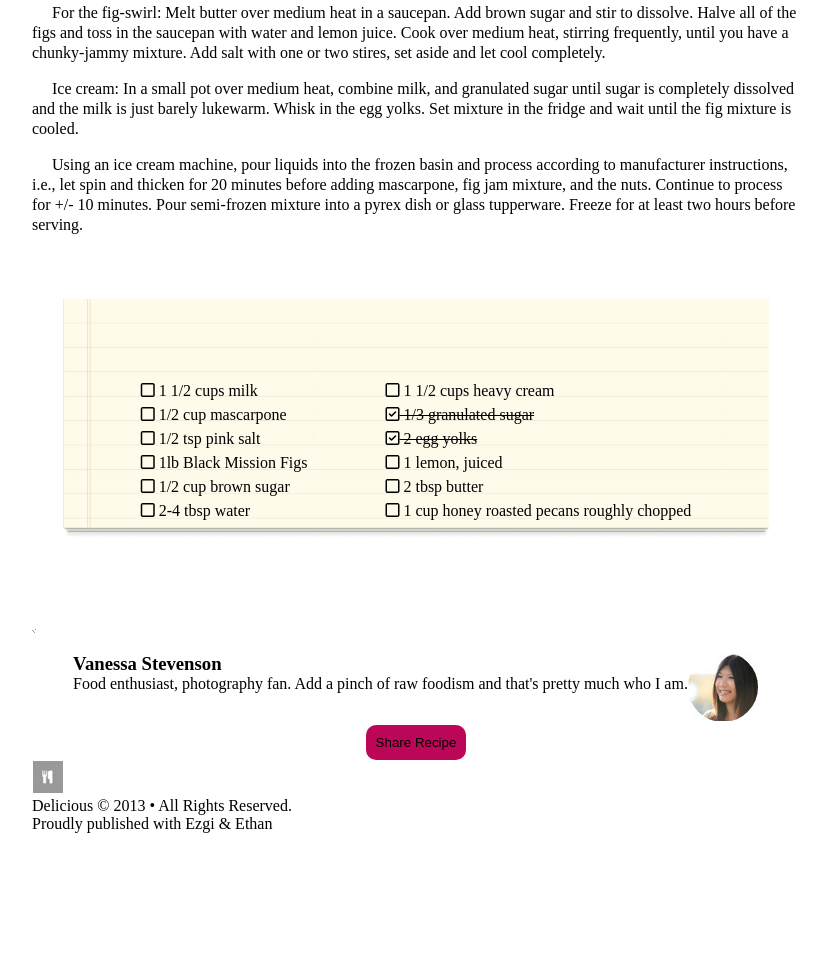
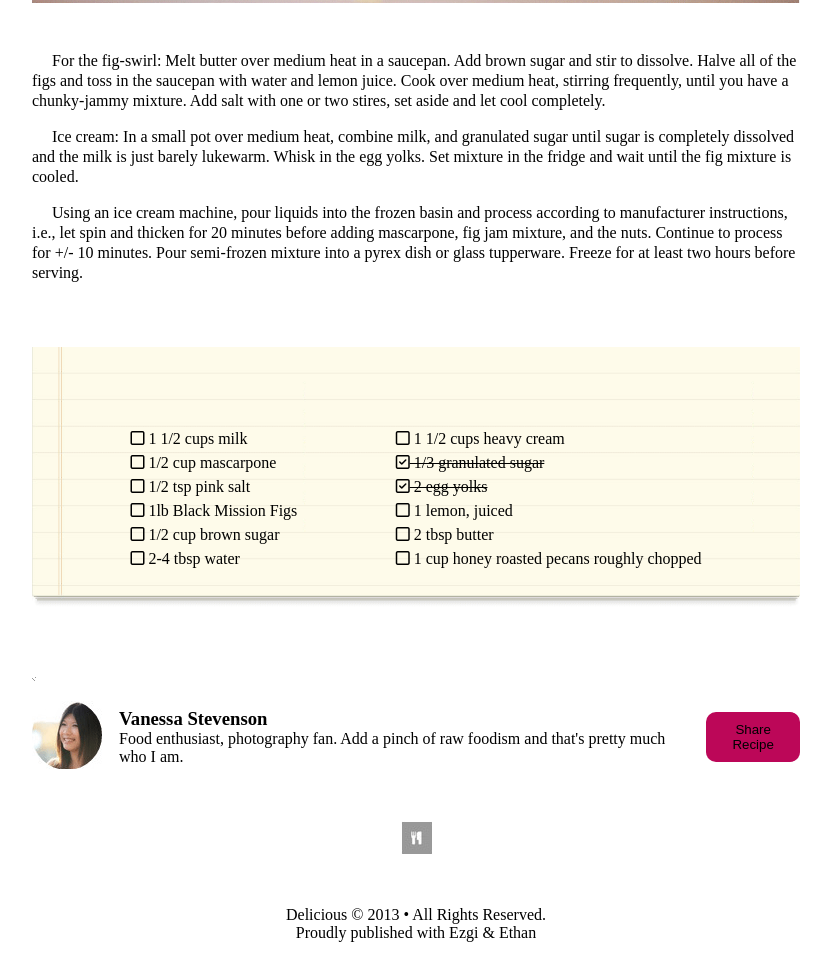
Before and after one commit to ezgi-c/chocolate-pizza-2, a plain HTML site: page index.html in a window 1280 px wide. Shown: the part 768-1748 px from the top of the page, without its empty margins (224-1055 px from the left). Before the commit the page ends 1601 px from the top, so only its background shows below. Drawn offline with Linux system fonts and the light colour scheme.

Commit message:
second commit

```diff
--- a/index.html
+++ b/index.html
@@ -73,12 +73,12 @@
             <img src="img/hr-img.png">
         </div>
         <div id="pre-footer">
-            <div>
-                <img src="img/van-pic.png">
+                <div id="img">
+                    <img src="img/van-pic.png">
+                </div>
                 <div id="bio">
                     <h3>Vanessa Stevenson</h3>
                     <p>Food enthusiast, photography fan. Add a pinch of raw foodism and that's pretty much who I am.</p>
-                </div>
             </div>
             <div>
                 <button id="button">Share Recipe</button>
--- a/style.css
+++ b/style.css
@@ -9,6 +9,8 @@ html {
     width: 60vw;
     margin-left: auto;
     margin-right: auto;
+    margin-bottom: 5em;
+    margin-top: 3em;
 
 }
 header {
@@ -56,6 +58,10 @@ main {
     display: flex;
     padding-top: 34px;
 }
+
+#print > p {
+    font-size: 14px;
+}
 #strikethrough {
     text-decoration: line-through;
 }
@@ -75,7 +81,7 @@ main > #listcontainer {
     margin-right: auto;
     margin-top: 3rem;
     background-image:url("img/list-bg.png");
-    width: 92%;
+    width: 100%;
     height: 19rem;
     background-repeat: no-repeat;
     background-size: 100%;
@@ -95,7 +101,7 @@ main > div > #list2 > ul {
     display: flex;
     justify-content: space-between;
     align-items: center;
-    flex-direction: column;
+    gap:1em;
 }
 #button {
     display: flex;
@@ -104,7 +110,18 @@ main > div > #list2 > ul {
     border-radius: 10px;
     border: none;
 }
+
 #bio {
-    float: left;
+    display: flex;
+    flex-direction: column;
+    flex-wrap: wrap;
+}
 
+footer {
+    margin-top:3em;
+    text-align: center;
 }
+
+#footer-logo {
+    margin-bottom: 3em;
+}
```
